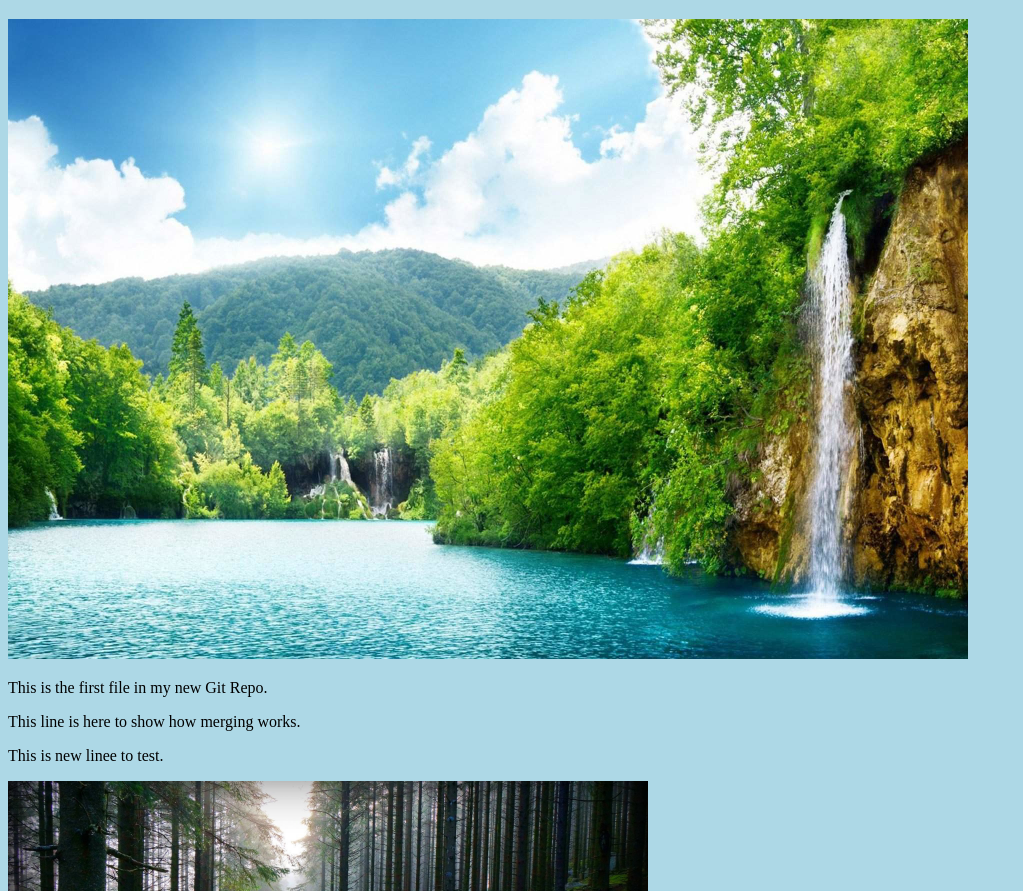
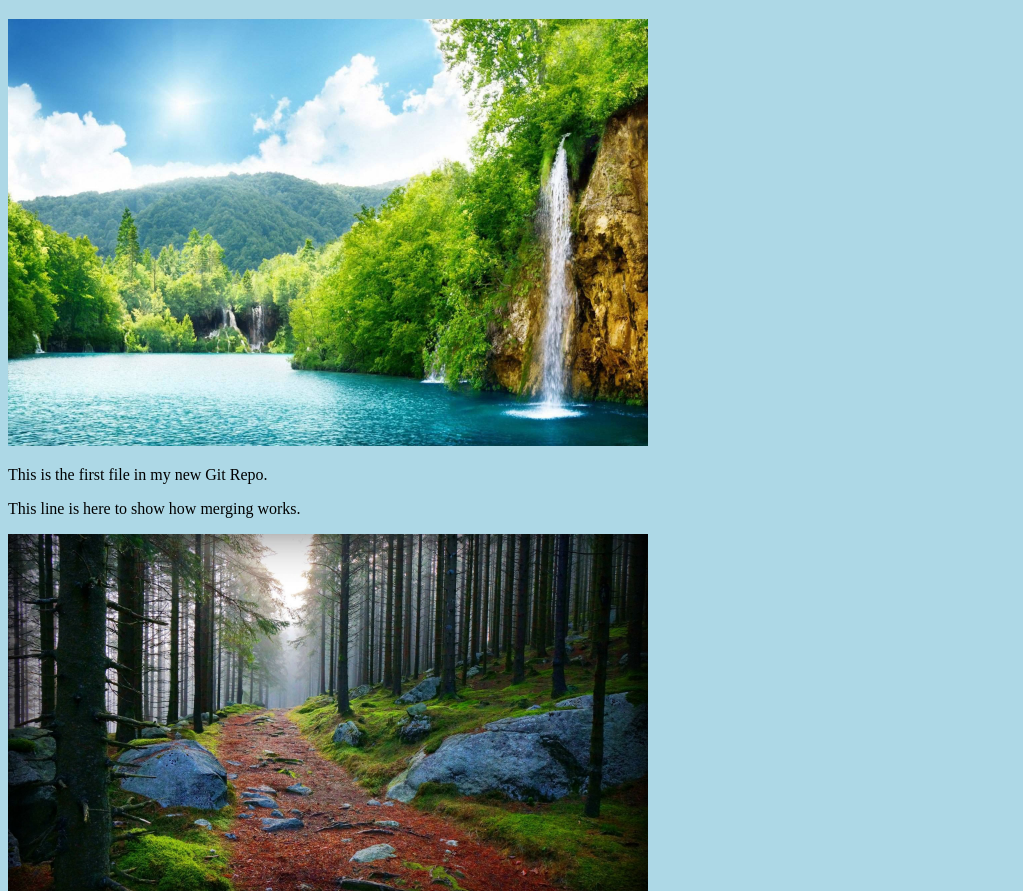
Before and after one commit to Unevin/hell-world, a plain HTML site: page index.html in a window 1280 px wide. Shown: the part 61-952 px from the top of the page, without its empty margins (0-1023 px from the left). Drawn offline with Linux system fonts and the light colour scheme.

Commit message:
Updated index.html. Resized image

```diff
--- a/index.html
+++ b/index.html
@@ -8,10 +8,9 @@
 
 <h1>Hell world!</h1>
 <div><img src="n11.jpg" alt="Hello World from Space"
-    style="width:100%;max-width:960px"></div>
+    style="width:100%;max-width:640px"></div>
     <p>This is the first file in my new Git Repo.</p>
     <p>This line is here to show how merging works.</p>
-    <p>This is  new linee to test.</p>
     <div><img src="n14.jpg" alt="Hello Git" style="width:100%;max-width:640px"></div>
 
 </body>
```
